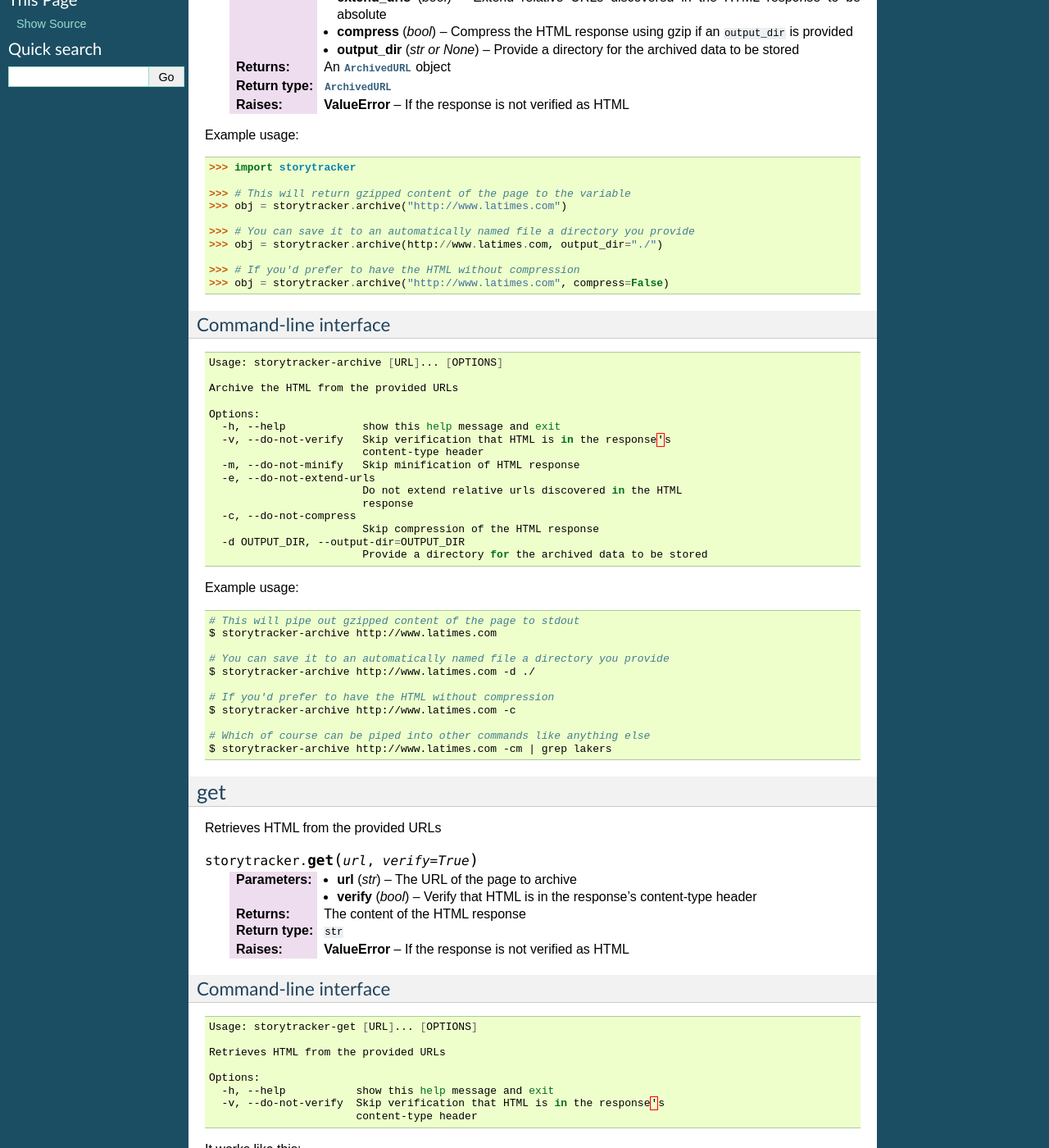
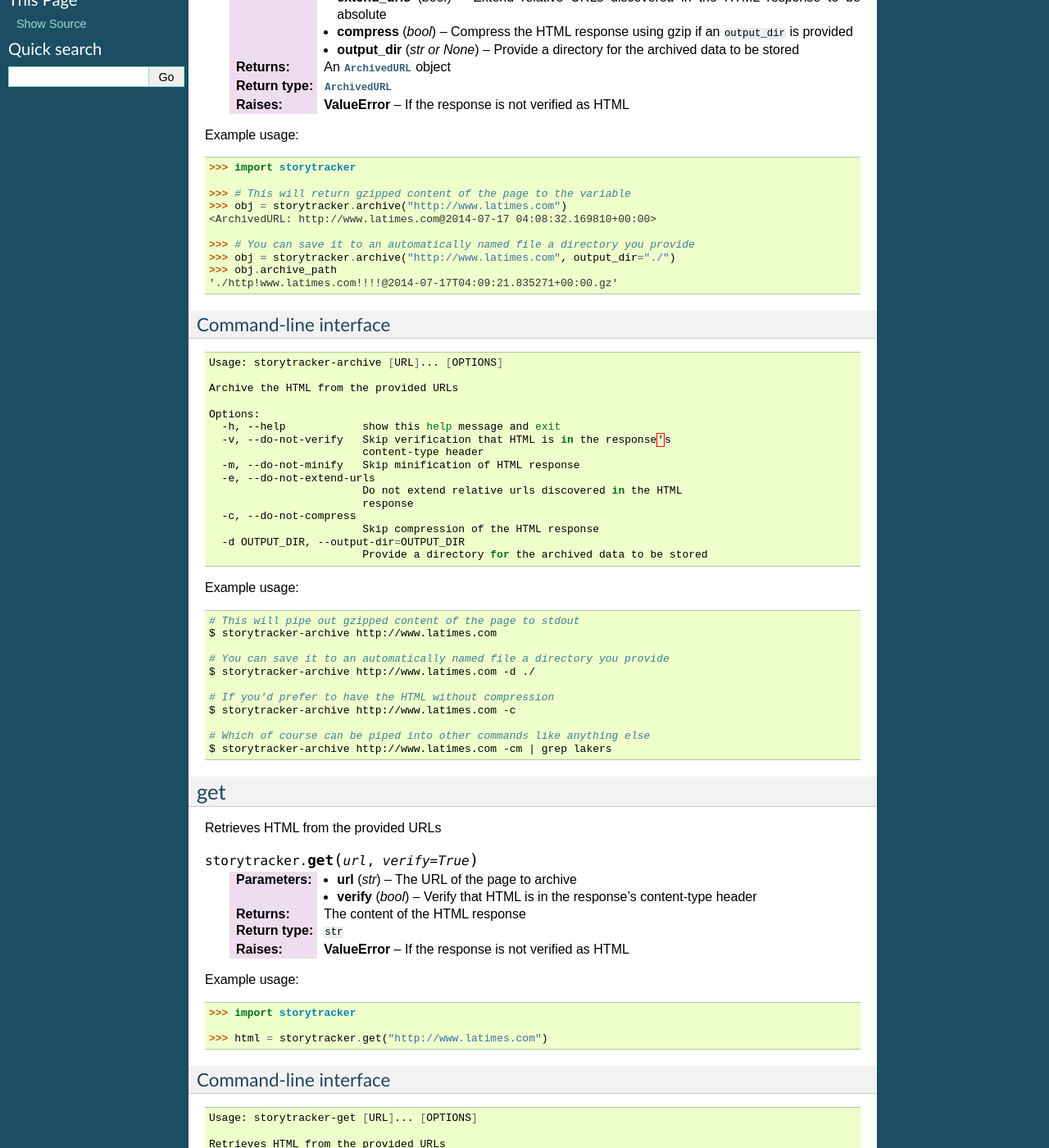
Before and after one commit to palewire/storytracker, a Sphinx documentation site: the page built from docs/archiving.rst, in a window 1280 px wide and 1400 px high, scrolled down 347 px. Shown: the whole window at 82% size. Built offline with Sphinx 7.4.7, drawn with Linux system fonts in a browser that asks for light colours.

Commit message:
Updated docs

```diff
--- a/docs/archiving.rst
+++ b/docs/archiving.rst
@@ -29,12 +29,12 @@ Example usage:
 
     >>> # This will return gzipped content of the page to the variable
     >>> obj = storytracker.archive("http://www.latimes.com")
+    <ArchivedURL: http://www.latimes.com@2014-07-17 04:08:32.169810+00:00>
 
     >>> # You can save it to an automatically named file a directory you provide
-    >>> obj = storytracker.archive(http://www.latimes.com, output_dir="./")
-
-    >>> # If you'd prefer to have the HTML without compression
-    >>> obj = storytracker.archive("http://www.latimes.com", compress=False)
+    >>> obj = storytracker.archive("http://www.latimes.com", output_dir="./")
+    >>> obj.archive_path
+    './http!www.latimes.com!!!!@2014-07-17T04:09:21.835271+00:00.gz'
 
 Command-line interface
 ~~~~~~~~~~~~~~~~~~~~~~
@@ -88,6 +88,14 @@ Retrieves HTML from the provided URLs
    :rtype: ``str``
    :raises ValueError: If the response is not verified as HTML
 
+Example usage:
+
+.. code-block:: python
+
+    >>> import storytracker
+
+    >>> html = storytracker.get("http://www.latimes.com")
+
 Command-line interface
 ~~~~~~~~~~~~~~~~~~~~~~
 
--- a/docs/gettingstarted.rst
+++ b/docs/gettingstarted.rst
@@ -89,6 +89,6 @@ This example would schedule the script to run a file like the one above at the t
 that ``storytracker`` is available to your global Python installation at ``/usr/bin/python``. If you are using a virtualenv or different Python
 configuration, you should begin the line with a path leading to that particular ``python`` executable.
 
-.. code-block:: cron
+.. code-block:: bash
 
     0 * * * *  /usr/bin/python /path/to/my/script/cron.py
```
Also changed, not shown: docs/analysis.rst (+13 -0 lines).
